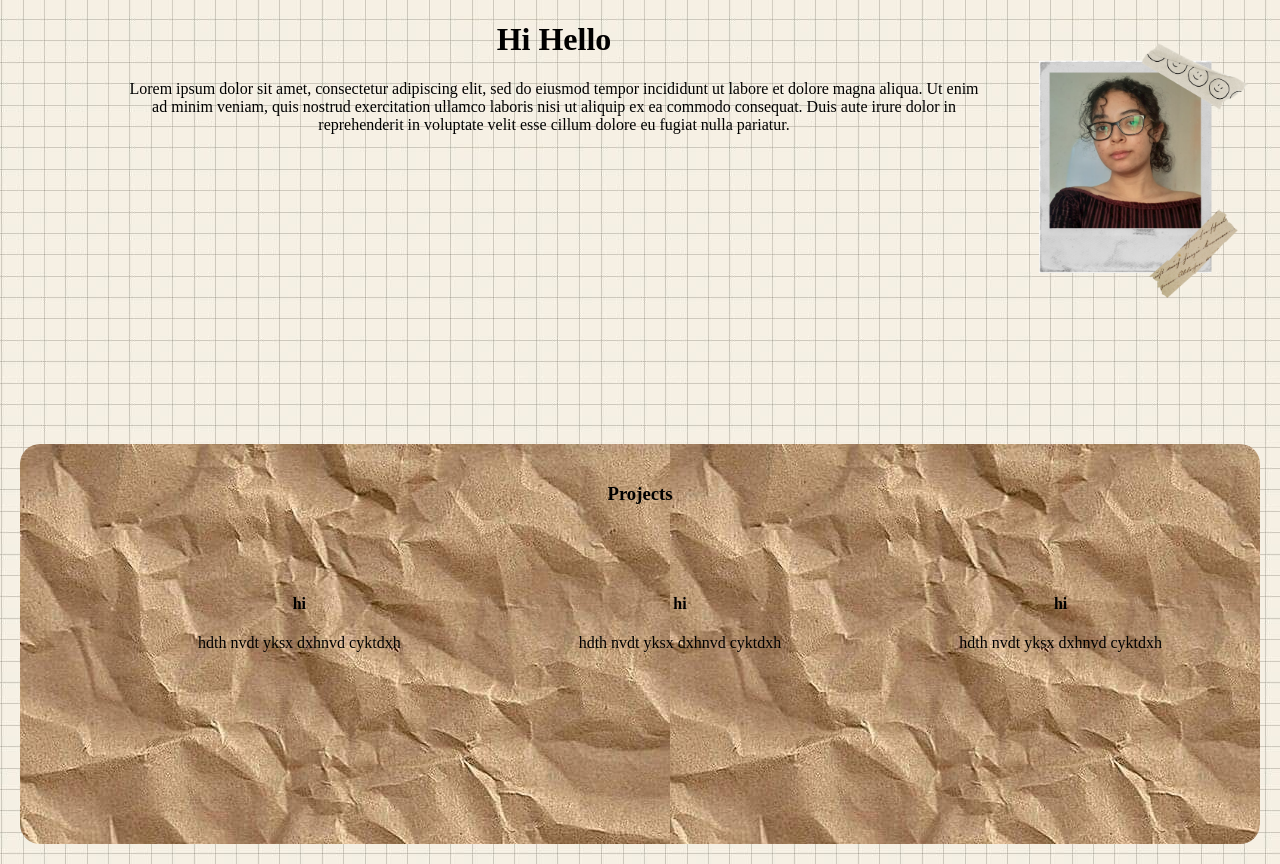
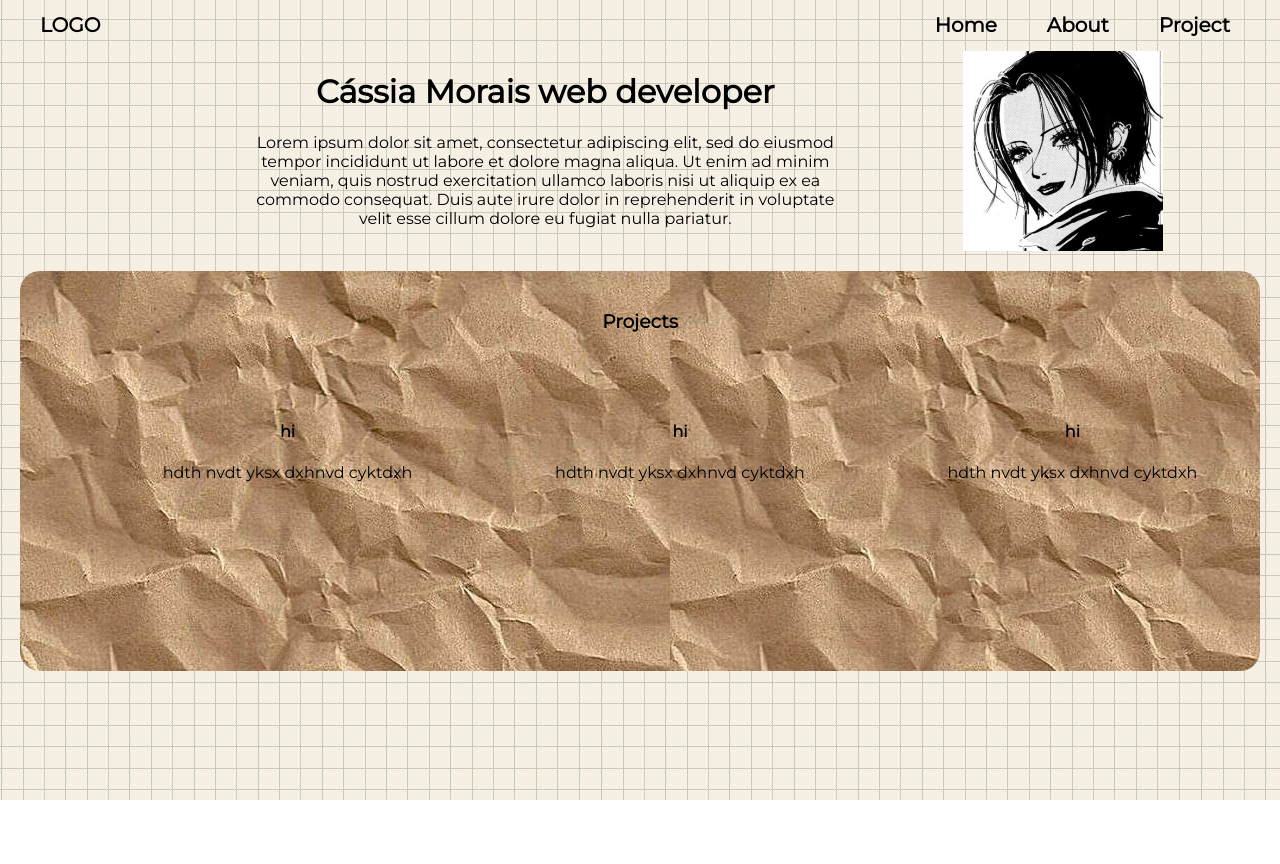
Before and after one commit to CassiaStefane/Portifolio, a React (Create React App) app: page / in a window 1280 px wide. After the commit the page ends 800 px from the top, so only its background shows below. Built offline with nearby package versions, Linux system fonts and the light colour scheme.

Commit message:
changes to style p1

```diff
--- a/src/App.css
+++ b/src/App.css
@@ -1,8 +1,8 @@
-@import url('https://fonts.googleapis.com/css2?family=Patrick+Hand&display=swap');
+@import url('https://fonts.googleapis.com/css2?family=Montserrat&family=Open+Sans&display=swap');
 .App {
   text-align: center;
 }
 body{
-  font-family: 'Sriracha', cursive;
+  font-family: 'Montserrat', sans-serif;
   background-image: url("./components/img/background.jpg");
 }
--- a/src/App.js
+++ b/src/App.js
@@ -1,10 +1,12 @@
 import './App.css';
 import Intro from './components/Intro';
 import Project from './components/Project';
+import Nav from './components/Nav';
 
 function App() {
   return (
     <div className="App">
+      <Nav />
       <Intro />
       <Project />
     </div>
--- a/src/components/Intro.css
+++ b/src/components/Intro.css
@@ -1,8 +1,12 @@
 .header{
     display: flex;
-    justify-content: space-around;
+    justify-content: space-evenly;
     margin-left: 10%;
 }
+.intro{
+    max-width: 600px;
+    max-height: 700px;
+}
 .foto{
-    width: 300px;
+    width: 200px;
 }
--- a/src/components/Intro.js
+++ b/src/components/Intro.js
@@ -1,11 +1,11 @@
-import foto from './img/foto.png';
+import foto from './img/nana osaki icon.jpg';
 import './Intro.css';
 
 function Header(){
     return(
         <div className={'header'}>
-            <div>
-                <h1>Hi Hello</h1>
+            <div className={'intro'}>
+                <h1>Cássia Morais web developer</h1>
                 <p>Lorem ipsum dolor sit amet, consectetur adipiscing elit, sed do eiusmod tempor incididunt ut labore et dolore magna aliqua. Ut enim ad minim veniam, quis nostrud exercitation ullamco laboris nisi ut aliquip ex ea commodo consequat. Duis aute irure dolor in reprehenderit in voluptate velit esse cillum dolore eu fugiat nulla pariatur.</p>
             </div>
             <img className={'foto'} alt="Myself" src={foto} />
--- /dev/null
+++ b/src/components/Nav.css
@@ -0,0 +1,16 @@
+.Nav{
+    display: flex;
+    flex-direction: row;
+    justify-content: space-between;
+    font-size: x-small;
+}
+.logo{
+    font-weight: bolder;
+    margin-left: 40px;
+}
+.nav-bar{
+    display: flex;
+}
+.nav-bar > h1{
+    margin-right: 50px;
+}
--- /dev/null
+++ b/src/components/Nav.js
@@ -0,0 +1,17 @@
+import './Nav.css';
+
+function Nav(){
+    return(
+        <div className={'Nav'}>
+             <div className={"logo"}>
+                <h1>LOGO</h1>
+            </div>
+            <div className={"nav-bar"}>
+                <h1>Home</h1>
+                <h1>About</h1>
+                <h1>Project</h1>
+            </div>
+        </div>
+    )
+}
+export default Nav;
```
Also changed, not shown: src/components/img/nana osaki icon.jpg (added).
